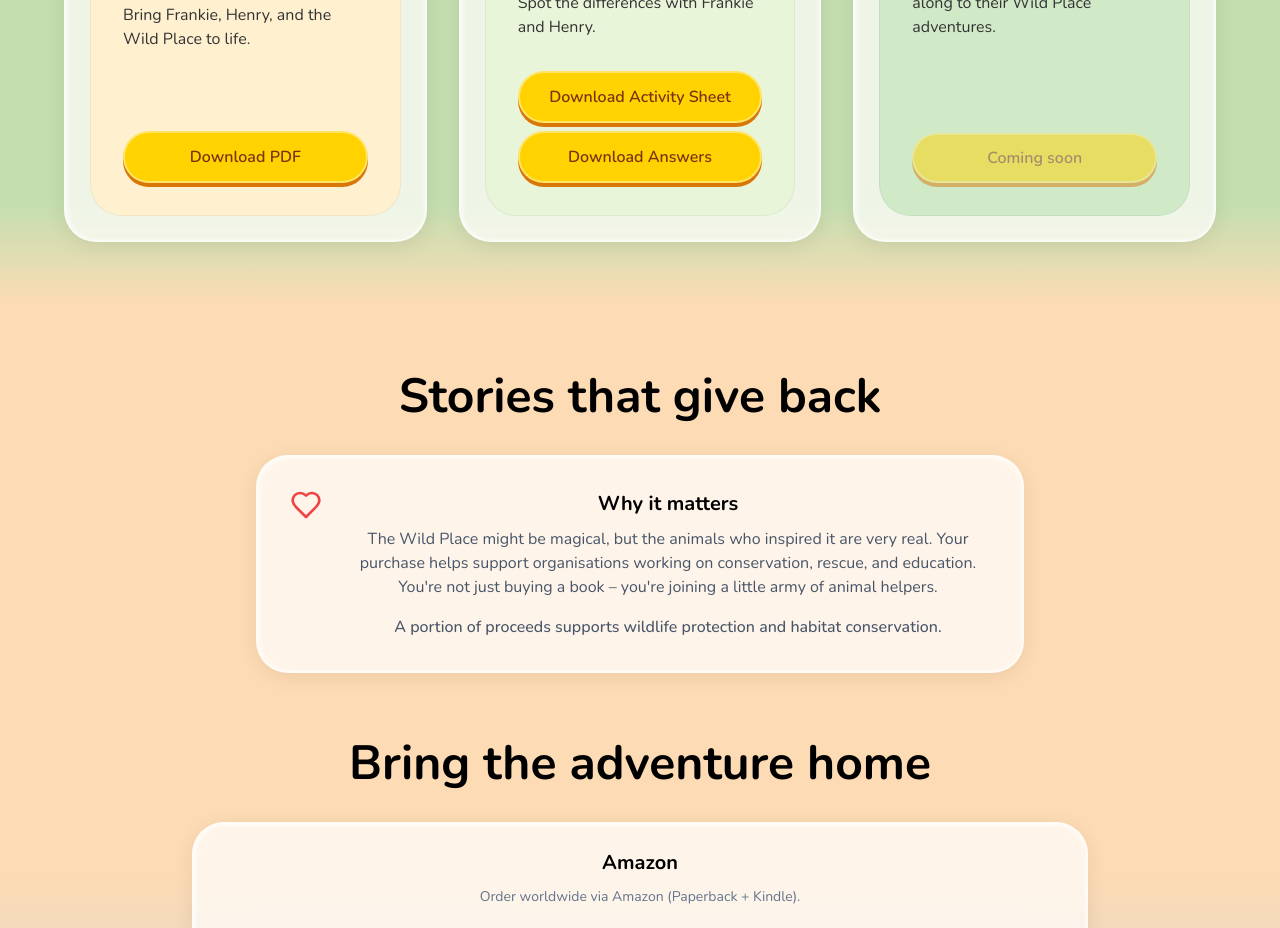
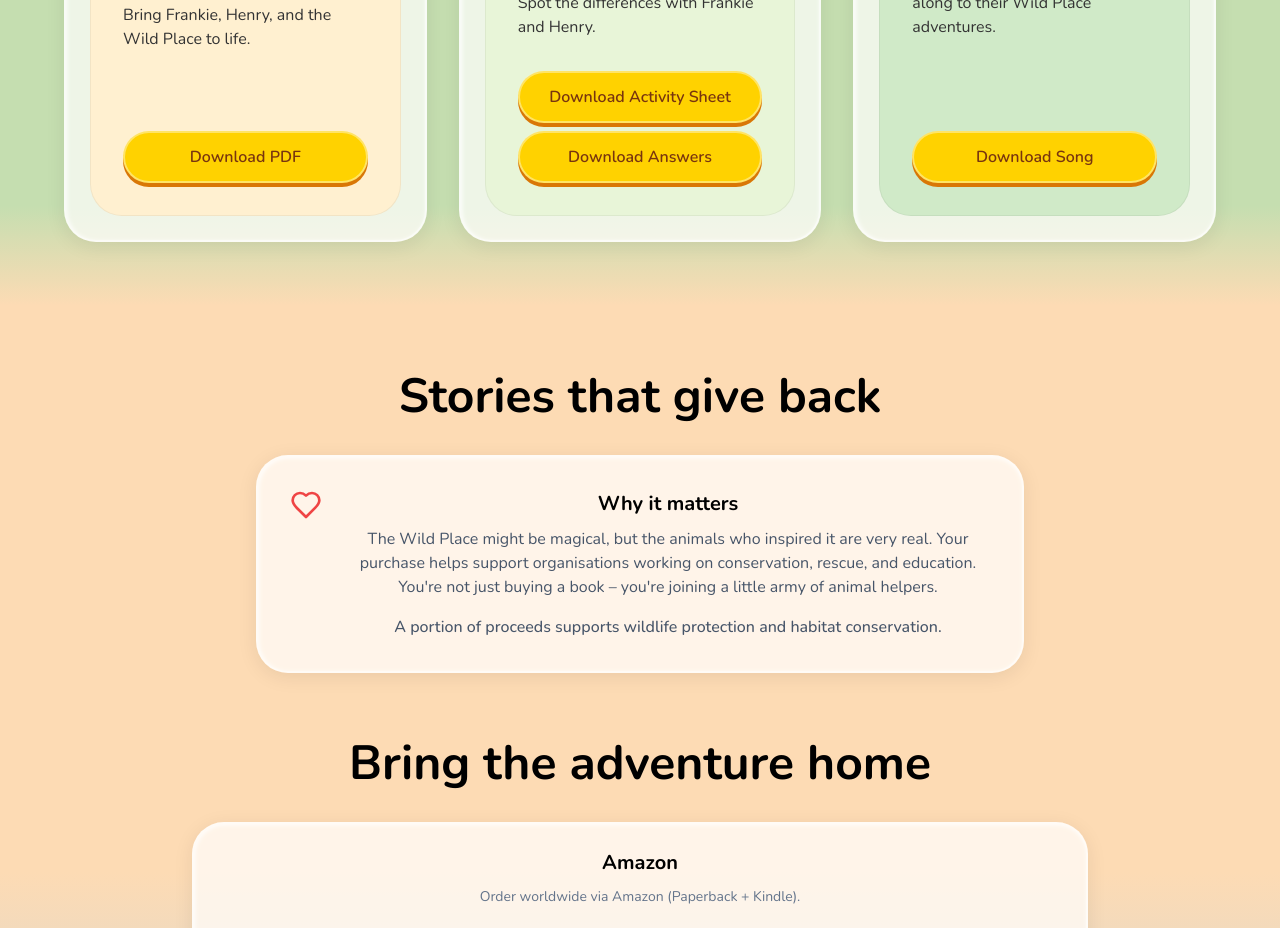
Before and after one commit to michelecameron21-art/Frankie-Henry-Website, a React (Vite) app: page / in a window 1280 px wide. Shown: the part 3220-4148 px from the top of the page. Built offline with nearby package versions, Linux system fonts and the light colour scheme.

Commit message:
Add song download to Sing Along card

```diff
--- a/src/components/Extras.jsx
+++ b/src/components/Extras.jsx
@@ -38,7 +38,7 @@ const extras = [
         color: 'bg-teal-100',
         typeColor: 'bg-teal-600',
         btnColor: 'bg-yellow-400',
-        downloads: []
+        downloads: [{ label: 'Download Song', file: '/assets/frankie-and-henry-song.mp3' }]
     }
 ];
 
```
Also changed, not shown: 1 other file (tests, documents, lock files or other folders).
